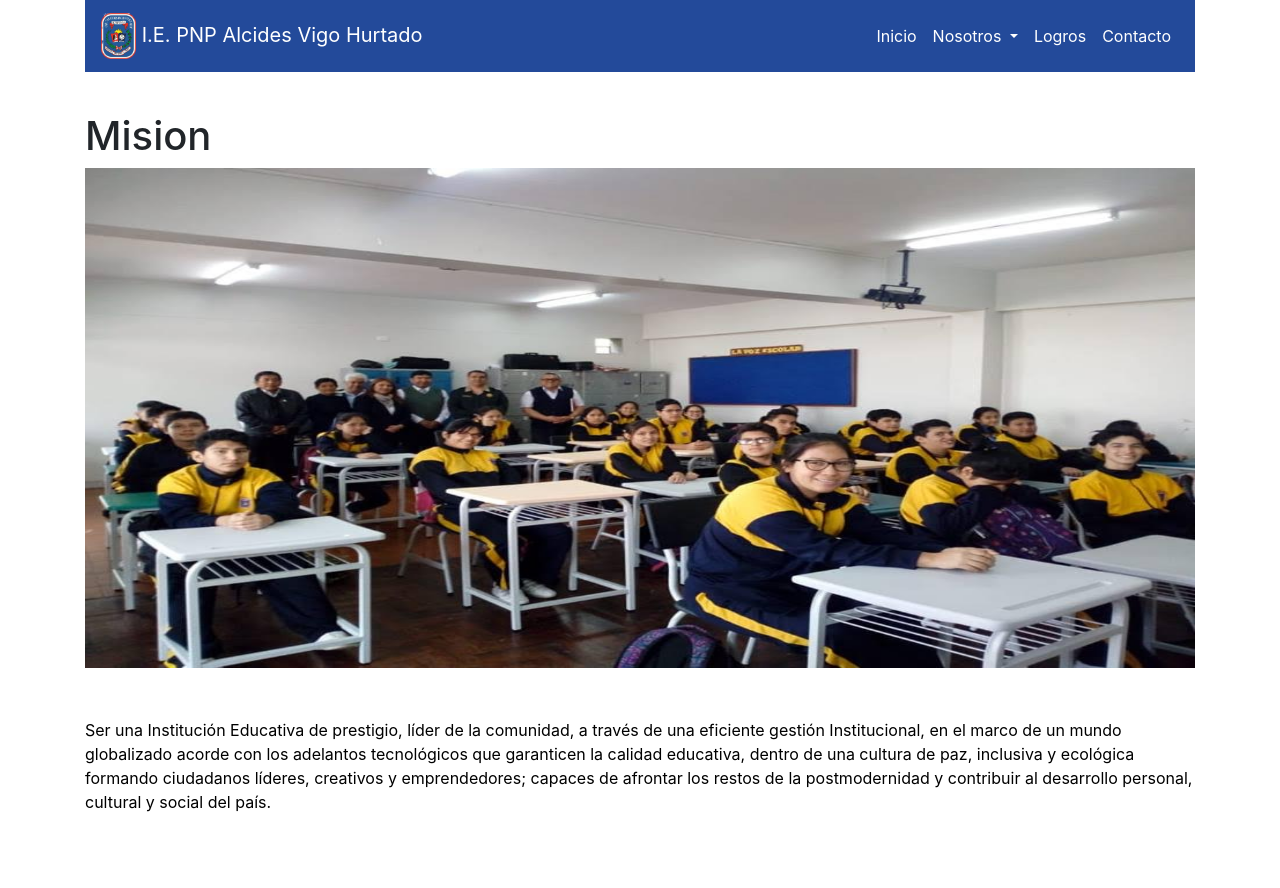
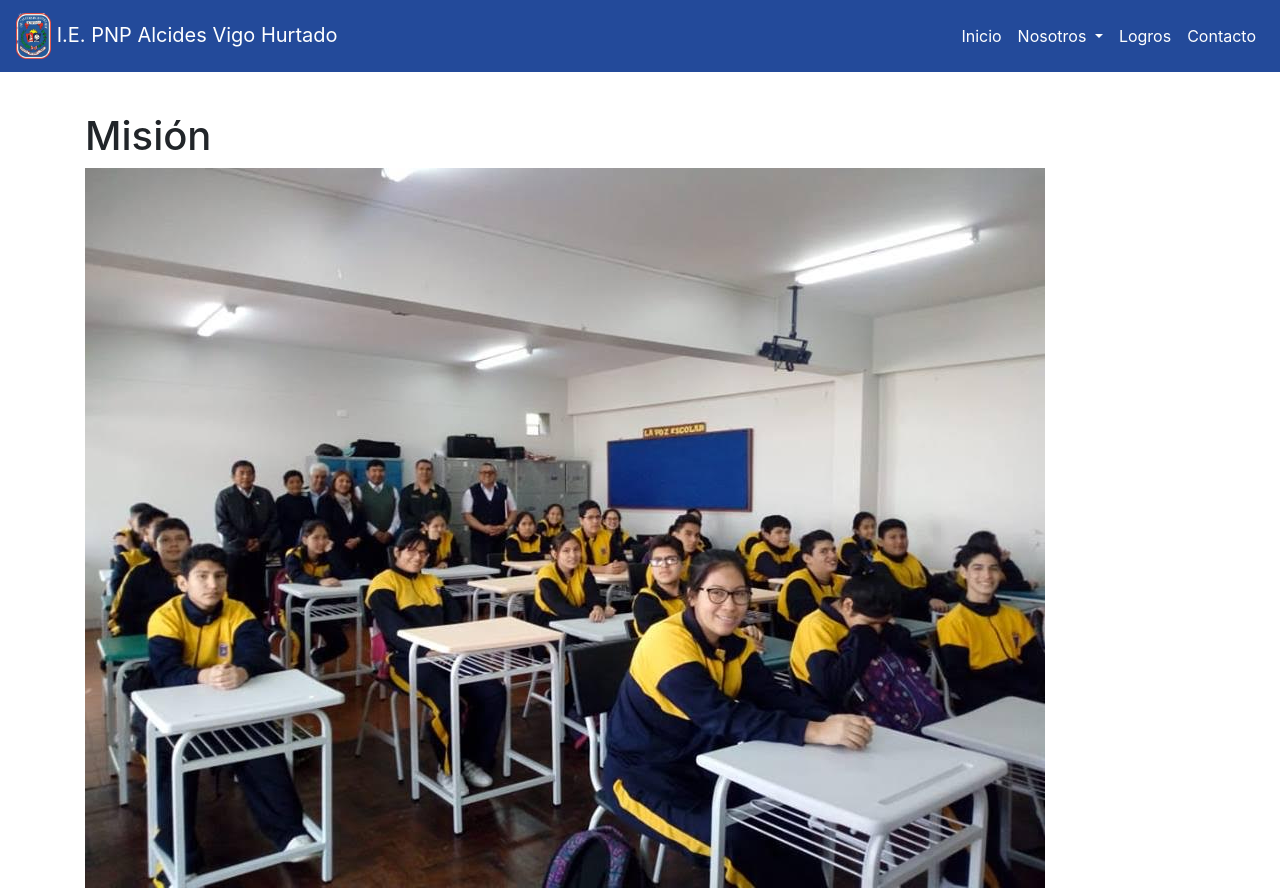
Before and after one commit to Milagros-0201/AVANCE-PROYECTO-FINAL, a plain HTML site: page mision.html in a window 1280 px wide. Shown: the top 888 px of the page. Drawn offline with nearby package versions, Linux system fonts and the light colour scheme.

Commit message:
Update mision.html

```diff
--- a/mision.html
+++ b/mision.html
@@ -14,7 +14,7 @@
 </head>
 <body>
     <div class="menu">
-        <div class="container">
+        <!-- <div class="container"> -->
 
             <nav class="navbar navbar-expand-lg navbar-light bg-light">
                 <!-- <a class="navbar-brand" href="#">Navbar</a> -->
@@ -55,18 +55,20 @@
                             </ul>
                         </div>
               </nav>
-        </div>
+        <!-- </div> -->
     </div>
 
-
+    <div class="container_bg">
     <div class="container">
         <div class="row">
             <div class="col">
                 <section class="contenido">
+<div class="titulos" id = "titulos">
+        <h1>Misión</h1>
+</div>
 
-                        <h1>Mision</h1>
 
-                        <div class="imagen">
+                        <div class="imagen_central">
                             <img src="img/mision.jpg" alt="">
                         </div>
 
@@ -75,7 +77,7 @@
             </div>
         </div>
     </div>
-
+    </div>
 
 
 
```
